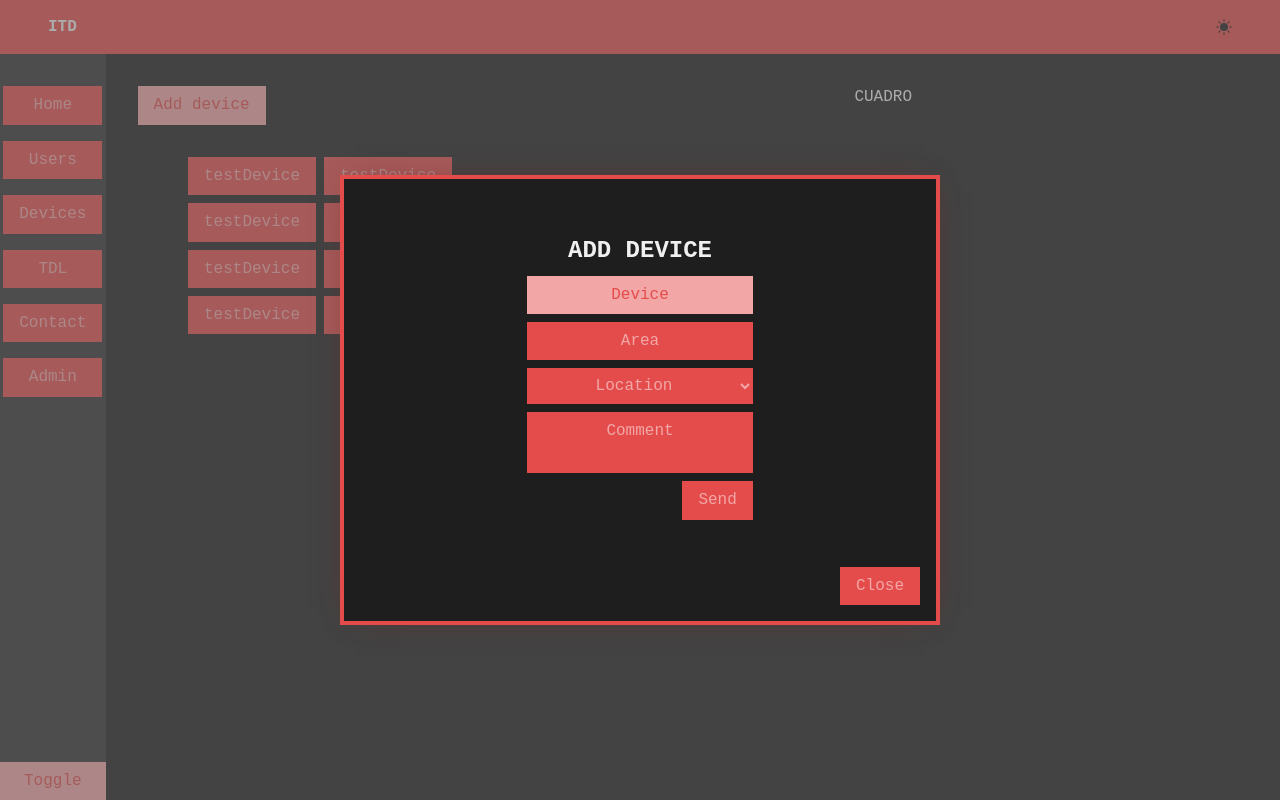
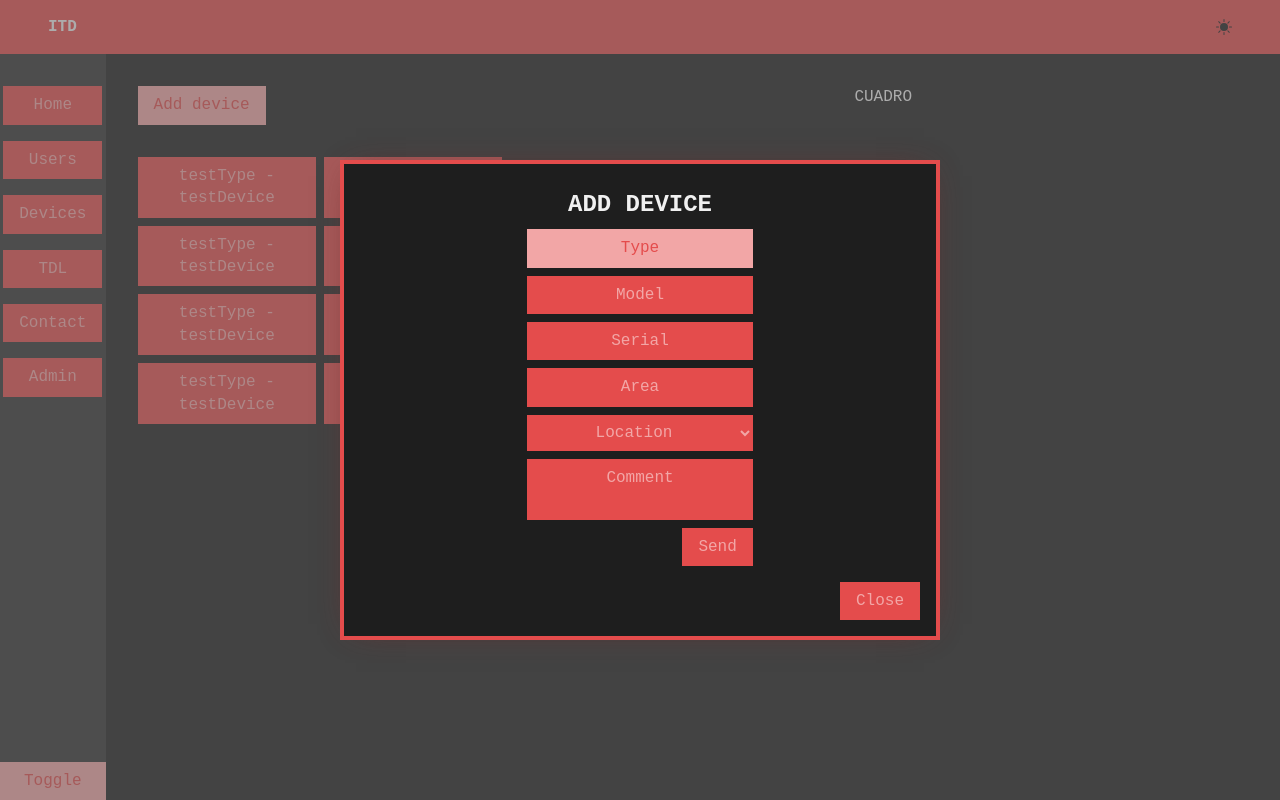
Before and after one commit to santio89/it-dashbord, a React (Vite) app: page /devices in a window 1280 px wide. Both pictures are taken after a click on the button "Add device". Built offline with nearby package versions, Linux system fonts and the light colour scheme.

Commit message:
small fix

```diff
--- a/src/components/Devices.jsx
+++ b/src/components/Devices.jsx
@@ -13,7 +13,7 @@ export default function Users() {
         <ul>
           {
             devicesData.devices.map(device =>
-              <li key={device.id}><button onClick={() => { dispatch(setModal({ active: true, data: device })) }}>{device.name}</button></li>)
+              <li key={device.id}><button onClick={() => { dispatch(setModal({ active: true, data: device })) }}>{device.type} - {device.model}</button></li>)
           }
         </ul>
       </div>
--- a/src/components/Modal.jsx
+++ b/src/components/Modal.jsx
@@ -13,7 +13,10 @@ export default function Modal() {
   const [newUserLocation, setNewUserLocation] = useState("")
   const [newUserComment, setNewUserComment] = useState("")
   const [newUserIntern, setNewUserIntern] = useState("")
-  const [newDeviceName, setNewDeviceName] = useState("")
+  const [newUserEmail, setNewUserEmail] = useState("")
+  const [newDeviceType, setNewDeviceType] = useState("")
+  const [newDeviceModel, setNewDeviceModel] = useState("")
+  const [newDeviceSn, setNewDeviceSn] = useState("")
   const [newDeviceArea, setNewDeviceArea] = useState("")
   const [newDeviceLocation, setNewDeviceLocation] = useState("")
   const [newDeviceComment, setNewDeviceComment] = useState("")
@@ -51,7 +54,10 @@ export default function Modal() {
       setNewUserArea("")
       setNewUserLocation("")
       setNewUserComment("")
-      setNewDeviceName("")
+      setNewUserEmail("")
+      setNewDeviceType("")
+      setNewDeviceModel("")
+      setNewDeviceSn("")
       setNewDeviceArea("")
       setNewDeviceLocation("")
       setNewDeviceComment("")
@@ -92,6 +98,7 @@ export default function Modal() {
             <form className='mainModal__data__inputs' onSubmit={() => dispatch(setModal({ active: false, data: {} }))}>
               <h2>ADD USER</h2>
               <input type="text" placeholder='User' value={newUserName} onChange={e => setNewUserName(e.target.value)} />
+              <input type="text" placeholder='E-Mail' value={newUserEmail} onChange={e => setNewUserEmail(e.target.value)} />
               <input type="text" placeholder='Area' value={newUserArea} onChange={e => setNewUserArea(e.target.value)} />
               <select onChange={e => setNewUserLocation(e.target.value)}>
                 <option value="Location" disabled selected>Location</option>
@@ -109,7 +116,9 @@ export default function Modal() {
           {modalData?.newDevice &&
             <form className='mainModal__data__inputs' onSubmit={() => dispatch(setModal({ active: false, data: {} }))}>
               <h2>ADD DEVICE</h2>
-              <input type="text" placeholder='Device' value={newDeviceName} onChange={e => setNewDeviceName(e.target.value)} />
+              <input type="text" placeholder='Type' value={newDeviceType} onChange={e => setNewDeviceType(e.target.value)} />
+              <input type="text" placeholder='Model' value={newDeviceModel} onChange={e => setNewDeviceModel(e.target.value)} />
+              <input type="text" placeholder='Serial' value={newDeviceSn} onChange={e => setNewDeviceSn(e.target.value)} />
               <input type="text" placeholder='Area' value={newDeviceArea} onChange={e => setNewDeviceArea(e.target.value)} />
               <select onChange={e => setNewDeviceLocation(e.target.value)}>
                 <option value="Location" disabled selected>Location</option>
--- a/src/data/devices.js
+++ b/src/data/devices.js
@@ -1,48 +1,64 @@
 const devicesData = {
   devices: [
     {
-      name: "testDevice",
+      type: 'testType',
+      model: "testDevice",
+      sn: 'asd125qwe',
       area: 'it',
       location: 'ss',
       id: 1
     },
     {
-      name: "testDevice",
+      type: 'testType',
+      model: "testDevice",
+      sn: 'asd125qwe',
       area: 'it',
       location: 'ss',
       id: 2
     },
     {
-      name: "testDevice",
+      type: 'testType',
+      model: "testDevice",
+      sn: 'asd125qwe',
       area: 'it',
       location: 'ss',
       id: 3
     },
     {
-      name: "testDevice",
+      type: 'testType',
+      model: "testDevice",
+      sn: 'asd125qwe',
       area: 'it',
       location: 'ss',
       id: 4
     },
     {
-      name: "testDevice",
+      type: 'testType',
+      model: "testDevice",
+      sn: 'asd125qwe',
       location: 'ss',
       id: 5
     },
     {
-      name: "testDevice",
+      type: 'testType',
+      model: "testDevice",
+      sn: 'asd125qwe',
       area: 'it',
       location: 'ss',
       id: 6
     },
     {
-      name: "testDevice",
+      type: 'testType',
+      model: "testDevice",
+      sn: 'asd125qwe',
       area: 'it',
       location: 'ss',
       id: 7
     },
     {
-      name: "testDevice",
+      type: 'testType',
+      model: "testDevice",
+      sn: 'asd125qwe',
       area: 'it',
       location: 'ss',
       id: 8
--- a/src/data/users.js
+++ b/src/data/users.js
@@ -2,6 +2,7 @@ const usersData = {
   users: [
     {
       name: "testUser",
+      email: 'test@test.test',
       intern: "123",
       area: 'it',
       location: 'ss',
@@ -9,6 +10,7 @@ const usersData = {
     },
     {
       name: "testUser",
+      email: 'test@test.test',
       intern: "123",
       area: 'it',
       location: 'ss',
@@ -16,6 +18,7 @@ const usersData = {
     },
     {
       name: "testUser",
+      email: 'test@test.test',
       intern: "123",
       area: 'it',
       location: 'ss',
@@ -23,6 +26,7 @@ const usersData = {
     },
     {
       name: "testUser",
+      email: 'test@test.test',
       intern: "123",
       area: 'it',
       location: 'ss',
@@ -30,12 +34,14 @@ const usersData = {
     },
     {
       name: "testUser",
+      email: 'test@test.test',
       intern: "123",
       location: 'ss',
       id: 5
     },
     {
       name: "testUser",
+      email: 'test@test.test',
       intern: "123",
       area: 'it',
       location: 'ss',
@@ -43,6 +49,7 @@ const usersData = {
     },
     {
       name: "testUser",
+      email: 'test@test.test',
       intern: "123",
       area: 'it',
       location: 'ss',
@@ -50,6 +57,7 @@ const usersData = {
     },
     {
       name: "testUser",
+      email: 'test@test.test',
       intern: "123",
       area: 'it',
       location: 'ss',
--- a/src/styles/css/styles.css
+++ b/src/styles/css/styles.css
@@ -304,7 +304,7 @@ select:focus-visible::placeholder {
   transform: translate(-50%, -50%);
   width: clamp(300px, 100%, 600px);
   min-width: 300px;
-  aspect-ratio: 4/3;
+  aspect-ratio: 5/4;
   border: none;
   outline: none;
   color: rgb(240, 240, 240);
--- a/src/styles/scss/styles.scss
+++ b/src/styles/scss/styles.scss
@@ -319,7 +319,7 @@ select {
   transform: translate(-50%, -50%);
   width: clamp(300px, 100%, 600px);
   min-width: 300px;
-  aspect-ratio: 4/3;
+  aspect-ratio: 5/4;
   border: none;
   outline: none;
   color: rgb(240, 240, 240);
```
